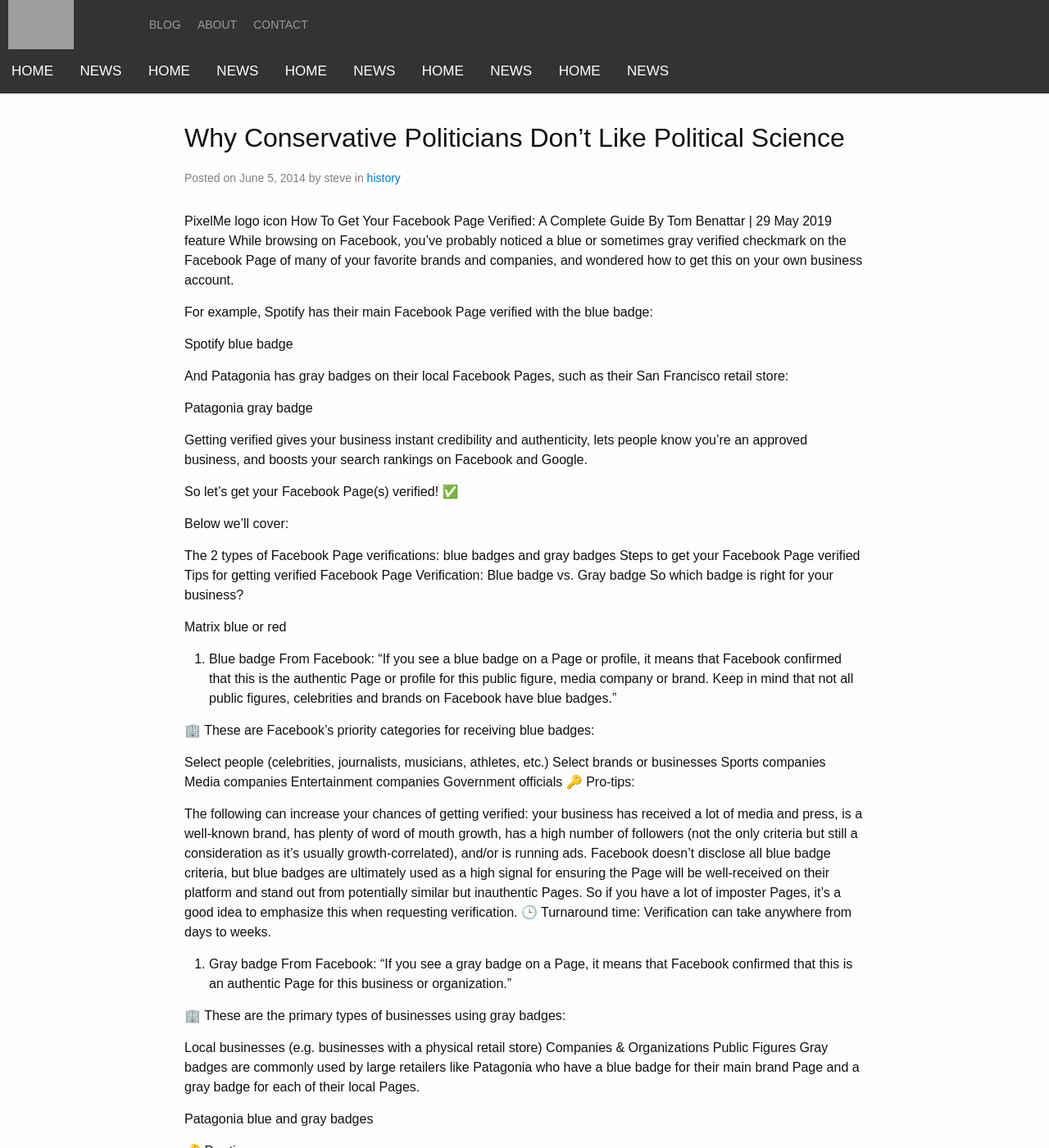
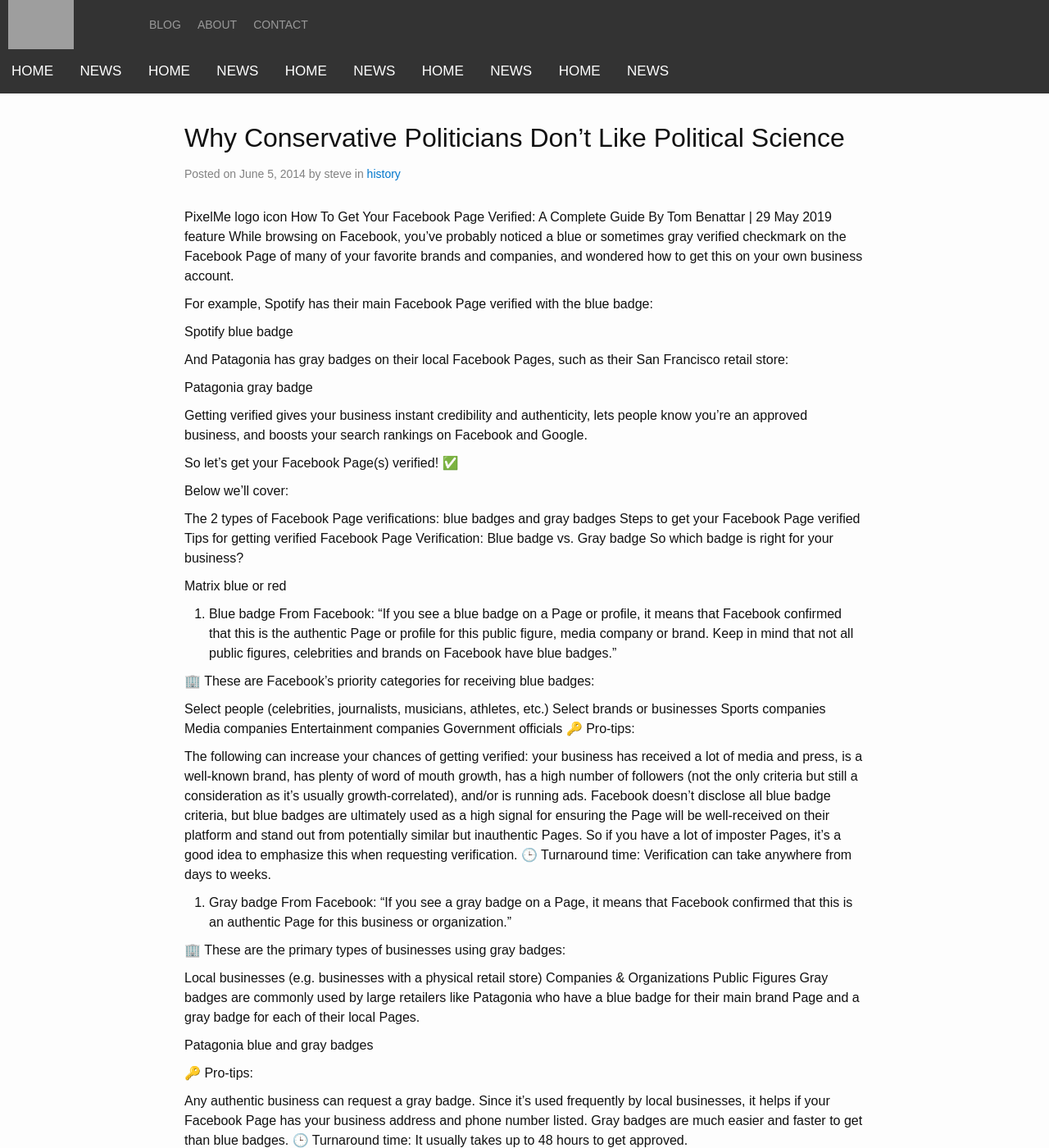
Before and after one commit to Indscience/indscience.github.io, a Jekyll site: the page built from _posts/2014-06-05-why-conservative-politicians-dont-like-political-science.md, in a window 1280 px wide and 1400 px high. Shown: the whole window at 82% size. Built offline with Jekyll 4.4.1, drawn with Linux system fonts in a browser that asks for light colours; nearby versions of some CDN libraries; some web fonts are replaced; comment, search, counter and statistics services are not loaded; grey boxes are pictures that could not be loaded.

Commit message:
Update _base.scss

```diff
--- a/_sass/_base.scss
+++ b/_sass/_base.scss
@@ -33,7 +33,7 @@
 p, blockquote, pre,
 ul, ol, dl, figure,
 %vertical-rhythm {
-    margin-bottom: $spacing-unit / 2;
+    margin-bottom: $spacing-unit / 3;
 }
 
 
```
